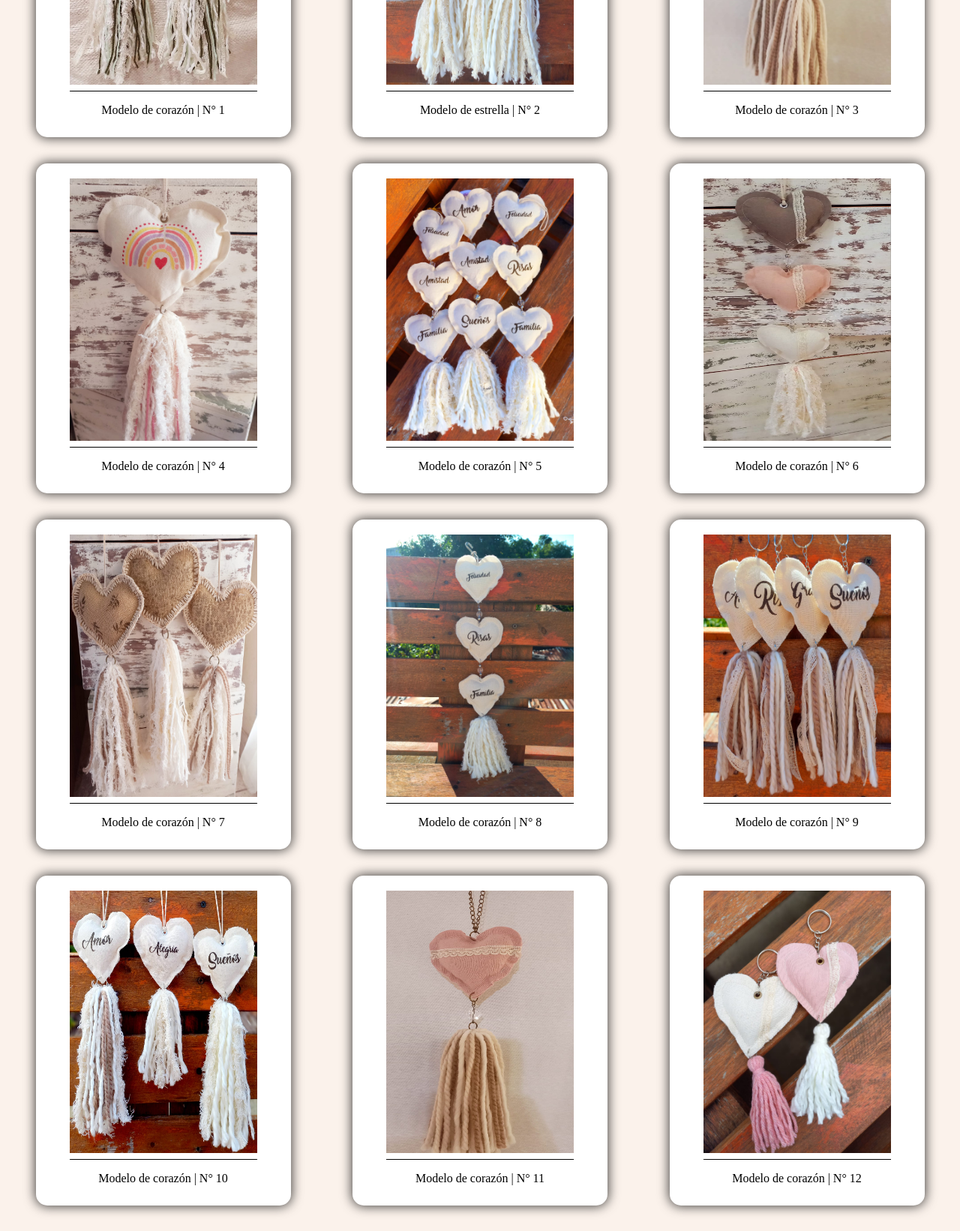
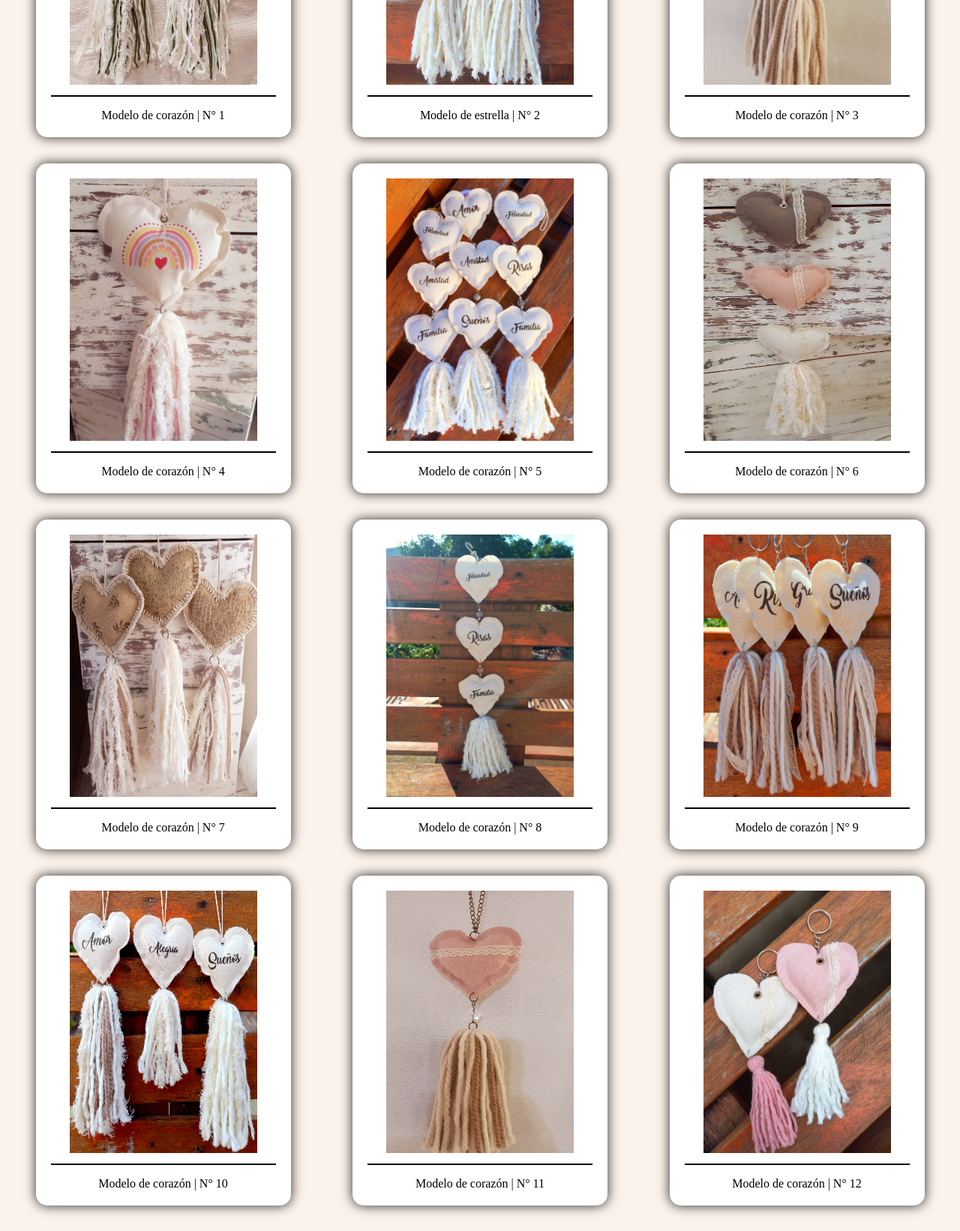
Before and after one commit to NicolasRoberts1/NicolasRoberts1.github.io, a plain HTML site: page colgantes.html in a window 1280 px wide. Shown: the part 340-1982 px from the top of the page at 75% size. Drawn offline with Linux system fonts and the light colour scheme.

Commit message:
cambioscards

```diff
--- a/colgantes.html
+++ b/colgantes.html
@@ -21,54 +21,66 @@
              <div class="columnaUno">
                 <div class="producto">
                     <img src="./configuracion/img/colgantes/corazon_img1.jpeg" alt="producto1">
+                    <hr class="divisor">
                     <p>Modelo de corazón | N° 1</p>
                 </div>
                 <div class="producto">
                     <img src="./configuracion/img/colgantes/Corazon_img2.jpeg" alt="producto2">
+                    <hr class="divisor">
                     <p>Modelo de corazón | N° 4</p>
                 </div>
                 <div class="producto">
                     <img src="./configuracion/img/colgantes/corazon_img3.jpeg" alt="producto3">
+                    <hr class="divisor">
                     <p>Modelo de corazón | N° 7</p>
                 </div>
                 <div class="producto">
                     <img src="./configuracion/img/colgantes/corazon_img4.jpeg" alt="producto3">
+                    <hr class="divisor">
                     <p>Modelo de corazón | N° 10</p>
                 </div>
              </div>
              <div class="columnaDos">
                 <div class="producto">
                     <img src="./configuracion/img/colgantes/estrella_img1.jpeg" alt="producto4">
+                    <hr class="divisor">
                     <p>Modelo de estrella | N° 2</p>
                 </div>
                 <div class="producto">
                     <img src="./configuracion/img/colgantes/corazon_img5.jpeg" alt="producto5">
+                    <hr class="divisor">
                     <p>Modelo de corazón | N° 5</p>
                 </div>
                 <div class="producto">
                     <img src="./configuracion/img/colgantes/corazon_img6.jpeg" alt="producto6">
+                    <hr class="divisor">
                     <p>Modelo de corazón | N° 8</p>
                 </div>
                 <div class="producto">
                     <img src="./configuracion/img/colgantes/corazon_img7.jpeg" alt="producto6">
+                    <hr class="divisor">
                     <p>Modelo de corazón | N° 11</p>
                 </div>
              </div>
              <div class="columnaTres">
                 <div class="producto">
                     <img src="./configuracion/img/colgantes/corazon_img8.jpeg" alt="producto7">
+                    <hr class="divisor">
                     <p>Modelo de corazón | N° 3</p>
                 </div>
                 <div class="producto">
                     <img src="./configuracion/img/colgantes/corazon_img9.jpeg" alt="producto8">
+                    <hr class="divisor">
                     <p>Modelo de corazón | N° 6</p>
                 </div>
                 <div class="producto">
                     <img src="./configuracion/img/colgantes/corazon_img10.jpeg" alt="producto9">
+                    <hr class="divisor">
                     <p>Modelo de corazón | N° 9</p>
                 </div>
                 <div class="producto">
                     <img src="./configuracion/img/colgantes/corazon_img11.jpeg" alt="producto9">
+                    <hr class="divisor">
                     <p>Modelo de corazón | N° 12</p>
                 </div>
              </div>
--- a/configuracion/style.css
+++ b/configuracion/style.css
@@ -12,6 +12,7 @@
         transform: scale(1);
     }
 }
+
 .encabezado{
     display: flex;
     flex-wrap: wrap;
@@ -193,9 +194,12 @@ footer p img{
     object-fit: contain;
     height: 50%;
     padding-bottom: 15px;
-    border-bottom: 2px solid black;
 }
-
+.divisor{
+    color: black;
+    border: 1px solid black;
+    margin-top: -10px;
+}
 .carta_texto{
     display: flex;
     flex-direction: column;
@@ -211,6 +215,10 @@ footer p img{
     background-color: black;
     color:#ffdac8;
     transition:all 0.5s ease-in-out;
+}
+.carta:hover .divisor{
+    color: #ffdac8;
+    border: 1px solid #ffdac8;
 }
 
 /*PRODUCTOS*/
@@ -297,7 +305,6 @@ footer p img{
     height: 350px;
     align-self: center;
     padding-bottom: 8px;
-    border-bottom: 1.5px solid black;
 }
 .producto:hover{
     transform: scale(1.1);
@@ -367,6 +374,9 @@ form button{
         width: 50vw;
         height: 6.5vh;
     }
+    .container img{
+        height: 350px;
+    }
     .navBar{
         flex-direction: column;
         height: 40vh;
@@ -414,7 +424,7 @@ form button{
         top:45%;
     }
 }
-@media (max-width:400px){
+@media (max-width:430px){
     .encabezado{
         flex-direction: column;
         height: 55vh;
@@ -428,7 +438,7 @@ form button{
         width: 25%;
     }
     .container img{
-        height: 350px;
+        height: 330px;
     }
     .formulario_contacto{
         flex-direction: column;
```
Also changed, not shown: individuales.html (+12 -0 lines), productos.html (+5 -0 lines), setMatero.html (+12 -0 lines).
